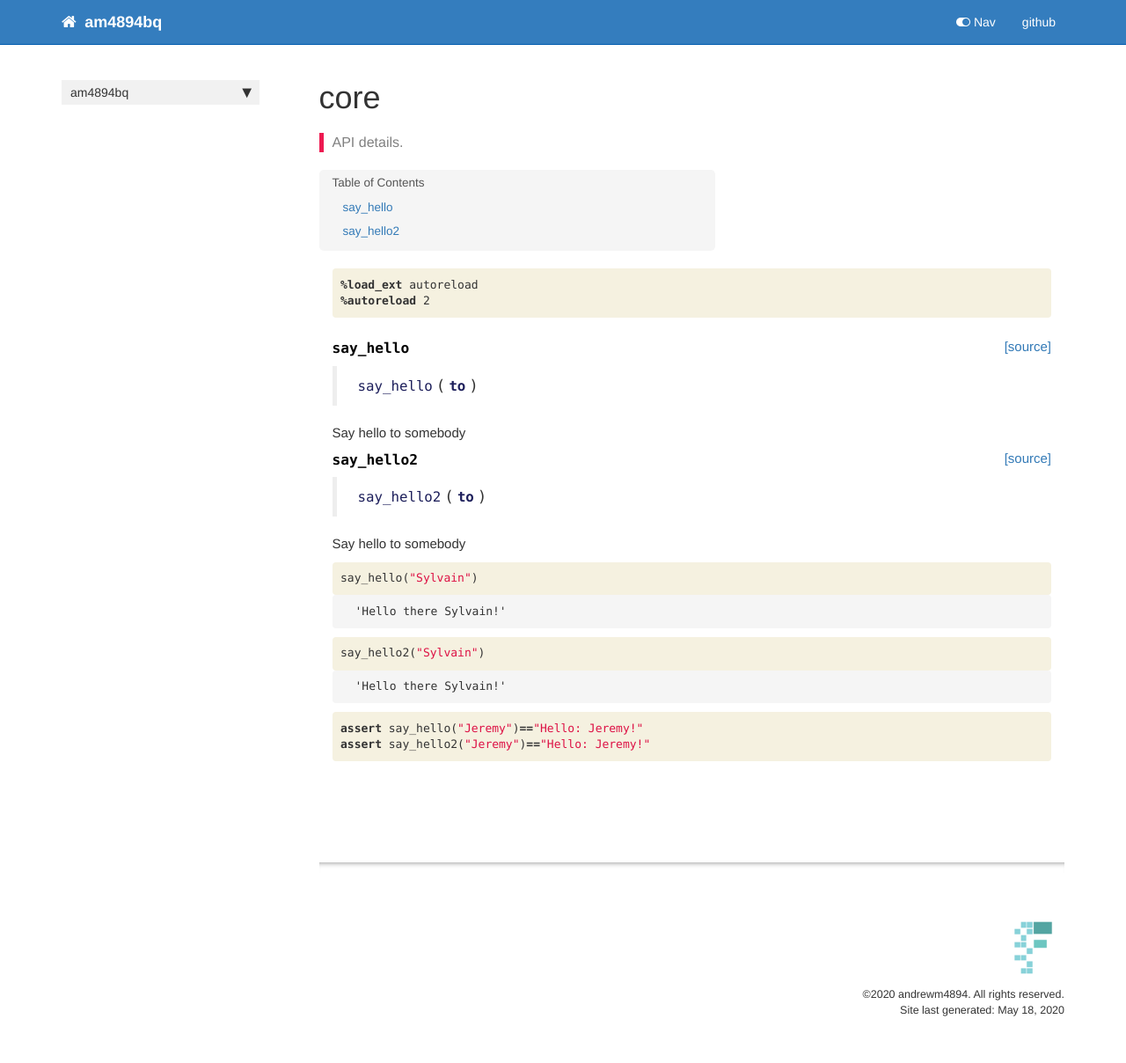
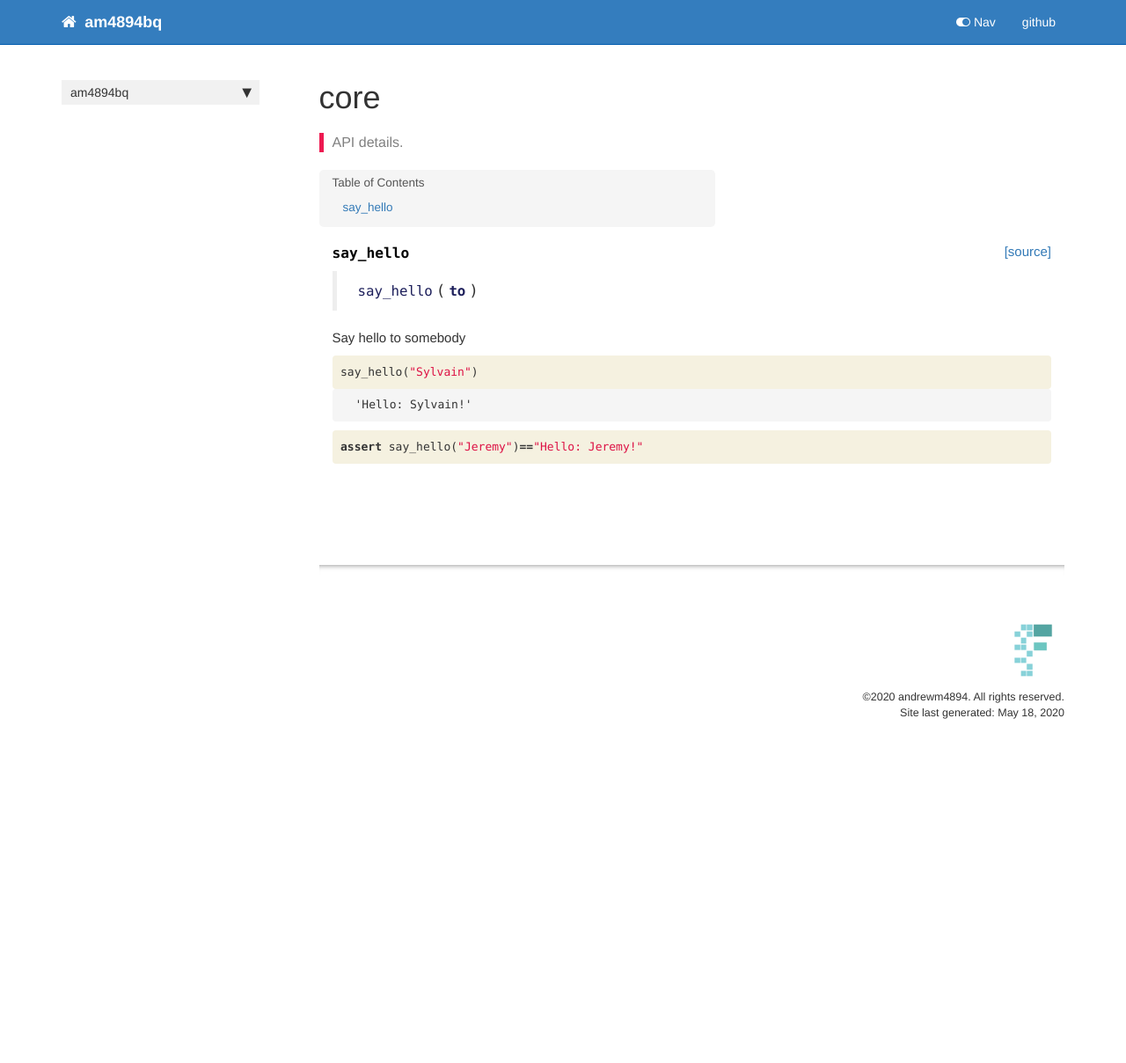
Before and after one commit to andrewm4894/am4894bq, a Jekyll site: the page built from docs/core.html, in a window 1280 px wide. Shown: the whole page at 88% size. Built offline with Jekyll 4.4.1, drawn with Linux system fonts in a browser that asks for light colours; nearby versions of some CDN libraries; comment, search, counter and statistics services are not loaded; after the commit the page ends 900 px from its top, so only the background shows below that.

```diff
--- a/am4894bq/_nbdev.py
+++ b/am4894bq/_nbdev.py
@@ -3,10 +3,10 @@
 __all__ = ["index", "modules", "custom_doc_links", "git_url"]
 
 index = {"say_hello": "00_core.ipynb",
-         "say_hello2": "00_core.ipynb",
          "get_schema": "01_schema.ipynb"}
 
-modules = ["core.py"]
+modules = ["core.py",
+           "schema.py"]
 
 doc_url = "https://andrewm4894.github.io/am4894bq/"
 
--- a/docs/core.html
+++ b/docs/core.html
@@ -23,24 +23,6 @@ description: "API details."
     {% raw %}
 
 <div class="cell border-box-sizing code_cell rendered">
-
-</div>
-    {% endraw %}
-
-    {% raw %}
-
-<div class="cell border-box-sizing code_cell rendered">
-<div class="input">
-
-<div class="inner_cell">
-    <div class="input_area">
-<div class=" highlight hl-ipython3"><pre><span></span><span class="o">%</span><span class="k">load_ext</span> autoreload
-<span class="o">%</span><span class="k">autoreload</span> 2
-</pre></div>
-
-    </div>
-</div>
-</div>
 
 </div>
     {% endraw %}
@@ -80,31 +62,6 @@ description: "API details."
     {% raw %}
 
 <div class="cell border-box-sizing code_cell rendered">
-
-<div class="output_wrapper">
-<div class="output">
-
-<div class="output_area">
-
-
-<div class="output_markdown rendered_html output_subarea ">
-<h4 id="say_hello2" class="doc_header"><code>say_hello2</code><a href="https://github.com/andrewm4894/am4894bq/tree/master/am4894bq/core.py#L10" class="source_link" style="float:right">[source]</a></h4><blockquote><p><code>say_hello2</code>(<strong><code>to</code></strong>)</p>
-</blockquote>
-<p>Say hello to somebody</p>
-
-</div>
-
-</div>
-
-</div>
-</div>
-
-</div>
-    {% endraw %}
-
-    {% raw %}
-
-<div class="cell border-box-sizing code_cell rendered">
 <div class="input">
 
 <div class="inner_cell">
@@ -124,40 +81,7 @@ description: "API details."
 
 
 <div class="output_text output_subarea output_execute_result">
-<pre>&#39;Hello there Sylvain!&#39;</pre>
-</div>
-
-</div>
-
-</div>
-</div>
-
-</div>
-    {% endraw %}
-
-    {% raw %}
-
-<div class="cell border-box-sizing code_cell rendered">
-<div class="input">
-
-<div class="inner_cell">
-    <div class="input_area">
-<div class=" highlight hl-ipython3"><pre><span></span><span class="n">say_hello2</span><span class="p">(</span><span class="s2">&quot;Sylvain&quot;</span><span class="p">)</span>
-</pre></div>
-
-    </div>
-</div>
-</div>
-
-<div class="output_wrapper">
-<div class="output">
-
-<div class="output_area">
-
-
-
-<div class="output_text output_subarea output_execute_result">
-<pre>&#39;Hello there Sylvain!&#39;</pre>
+<pre>&#39;Hello: Sylvain!&#39;</pre>
 </div>
 
 </div>
@@ -176,7 +100,6 @@ description: "API details."
 <div class="inner_cell">
     <div class="input_area">
 <div class=" highlight hl-ipython3"><pre><span></span><span class="k">assert</span> <span class="n">say_hello</span><span class="p">(</span><span class="s2">&quot;Jeremy&quot;</span><span class="p">)</span><span class="o">==</span><span class="s2">&quot;Hello: Jeremy!&quot;</span>
-<span class="k">assert</span> <span class="n">say_hello2</span><span class="p">(</span><span class="s2">&quot;Jeremy&quot;</span><span class="p">)</span><span class="o">==</span><span class="s2">&quot;Hello: Jeremy!&quot;</span>
 </pre></div>
 
     </div>
```
Also changed, not shown: am4894bq/core.py (+5 -14 lines), am4894bq/schema.py (added, +17 -0 lines), docs/schema.html (+1 -19 lines).
